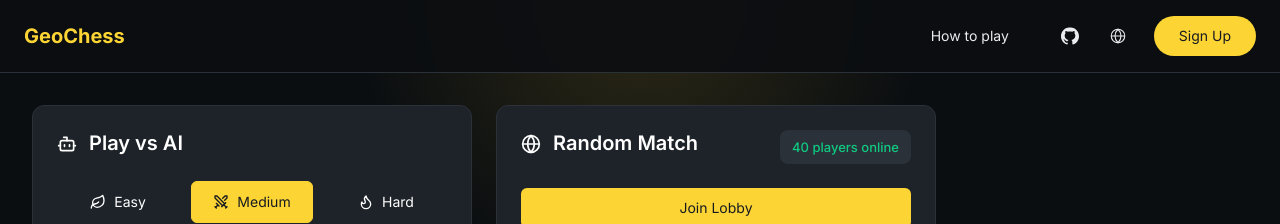
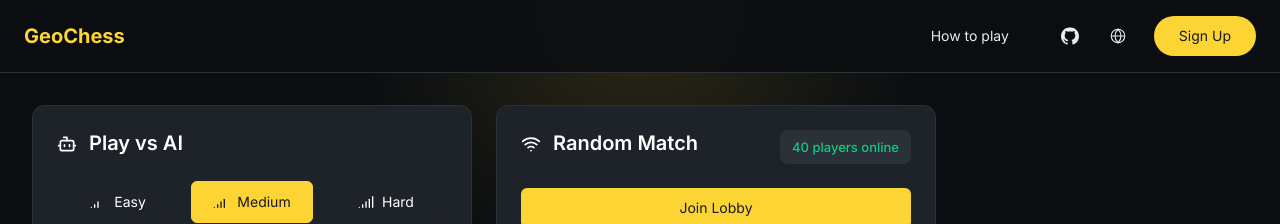
Before and after one commit to spider-hand/GeoChess, a Vue app in the folder apps/web/: page / in a window 1280 px wide. Shown: the top 224 px of the page. Built offline with nearby package versions, Linux system fonts and the light colour scheme; what @tanstack/vue-query would draw is missing.

Commit message:
chore: change some icons

```diff
--- a/apps/web/src/components/pages/Home/RandomMatchCard.vue
+++ b/apps/web/src/components/pages/Home/RandomMatchCard.vue
@@ -1,5 +1,5 @@
 <script setup lang="ts">
-import { Globe } from "@lucide/vue";
+import { Wifi } from "@lucide/vue";
 import { computed } from "vue";
 import { useI18n } from "vue-i18n";
 
@@ -42,7 +42,7 @@ function emitJoinRandomMatch() {
   <section class="random-match-card">
     <div class="random-match-card__header">
       <div class="random-match-card__title">
-        <Globe class="random-match-card__title-icon" :size="20" />
+        <Wifi class="random-match-card__title-icon" :size="20" />
         <h2 class="random-match-card__title-label">
           {{ t("components.pages.Home.RandomMatchCard.title") }}
         </h2>
```
Also changed, not shown: apps/web/src/components/pages/Home/PlayVsAiCard.vue (+4 -4 lines).
